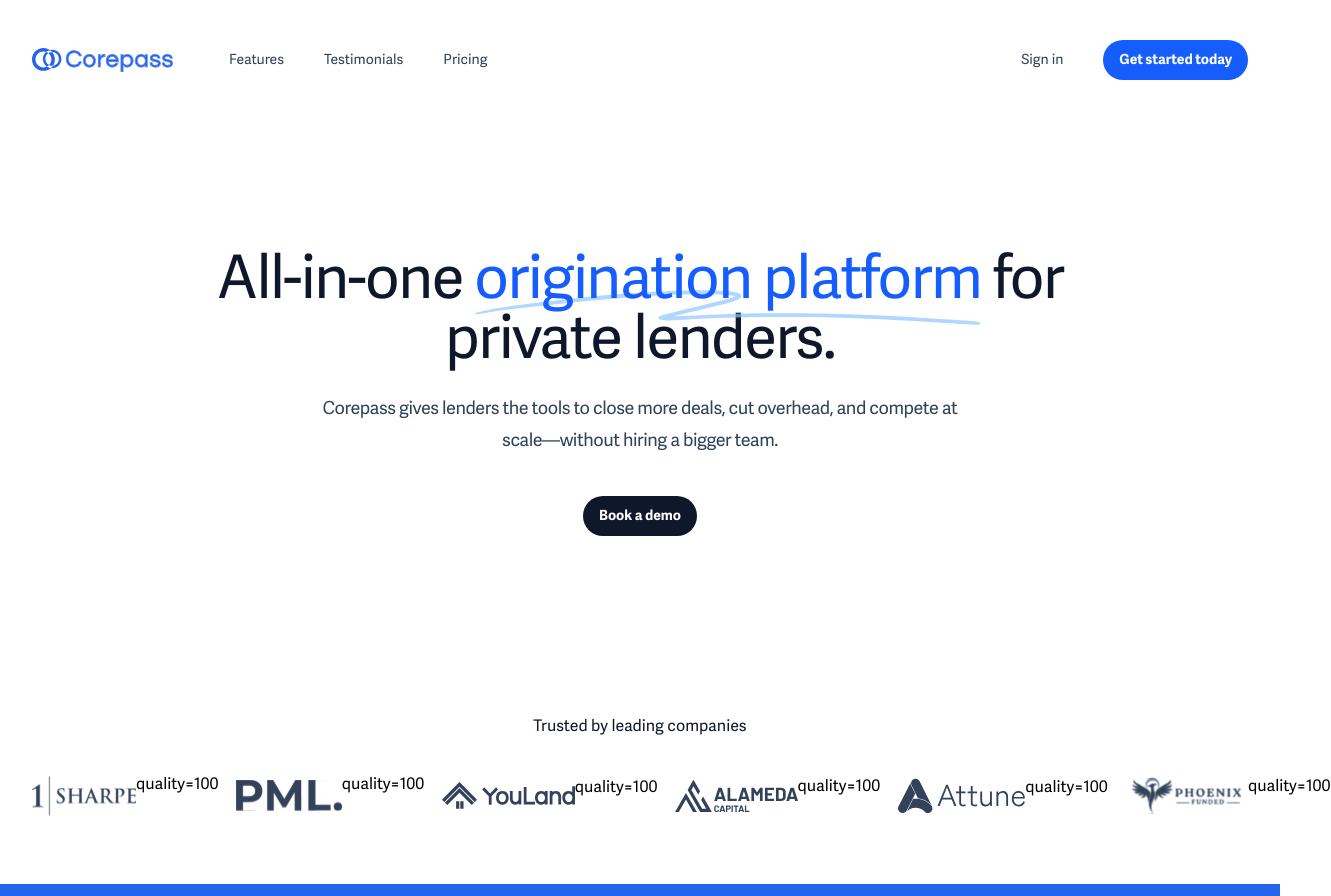
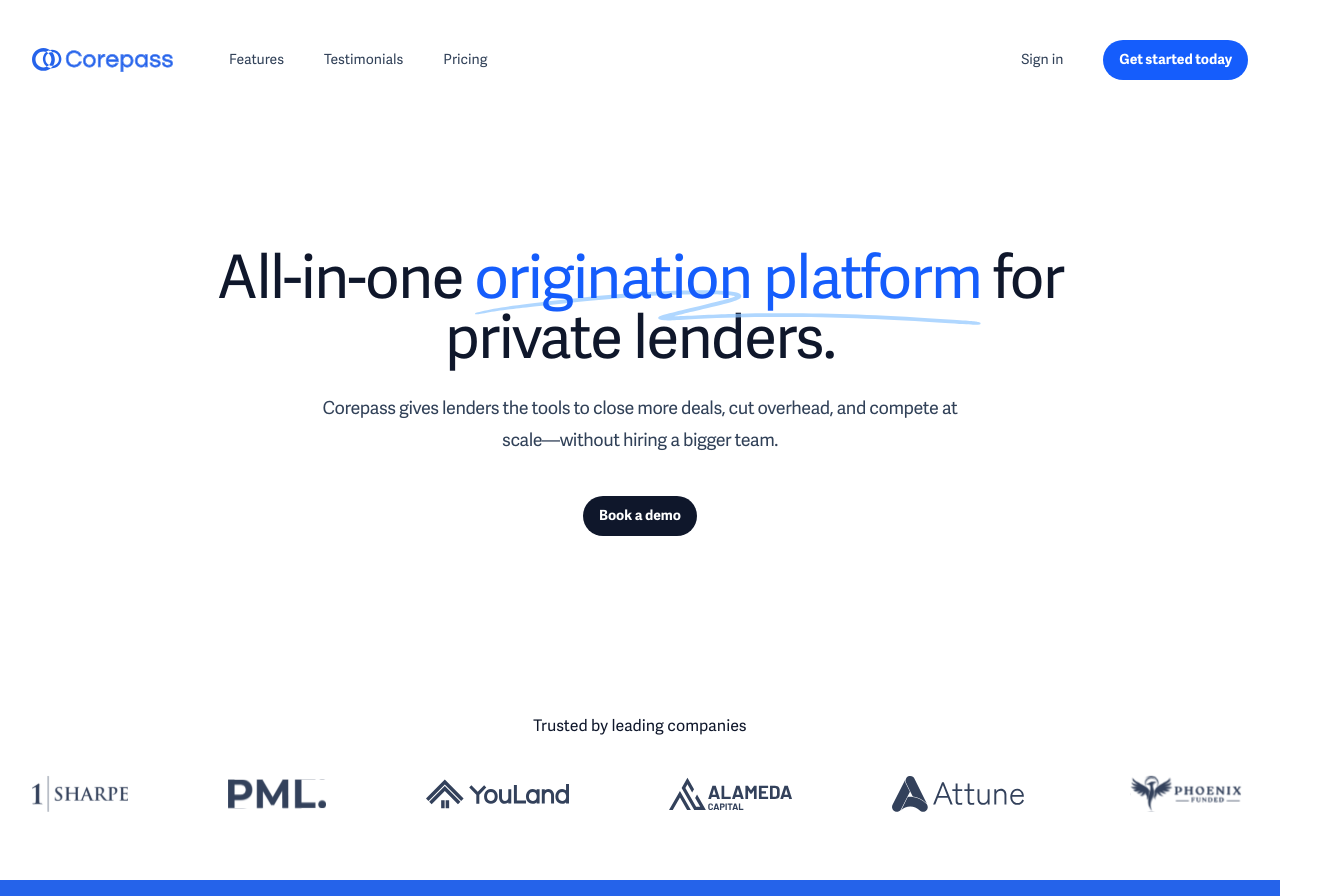
Before and after one commit to youlandinc/corepass-static-home, a Next.js app: page / in a window 1280 px wide. Shown: the top 896 px of the page, 1331 px wide, since content can reach past the window. Built offline with nearby package versions, Linux system fonts and the light colour scheme.

Commit message:
fix: fixed

```diff
--- a/src/components/Hero.tsx
+++ b/src/components/Hero.tsx
@@ -69,8 +69,12 @@ export function Hero() {
               >
                 {group.map((company) => (
                   <li key={company.name} className="flex">
-                    <Image src={company.logo} alt={company.name} unoptimized />
-                    quality={100}
+                    <Image
+                      src={company.logo}
+                      alt={company.name}
+                      unoptimized
+                      quality={100}
+                    />
                   </li>
                 ))}
               </ul>
```
